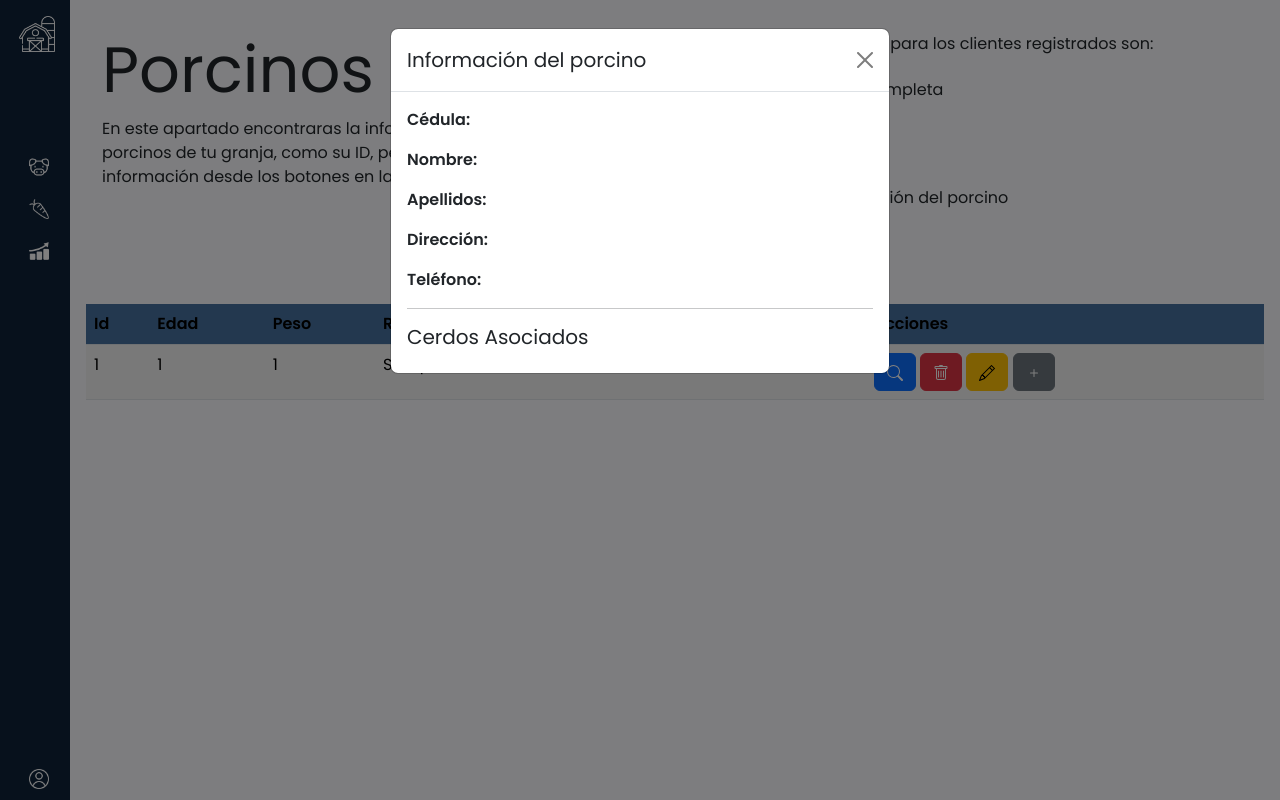
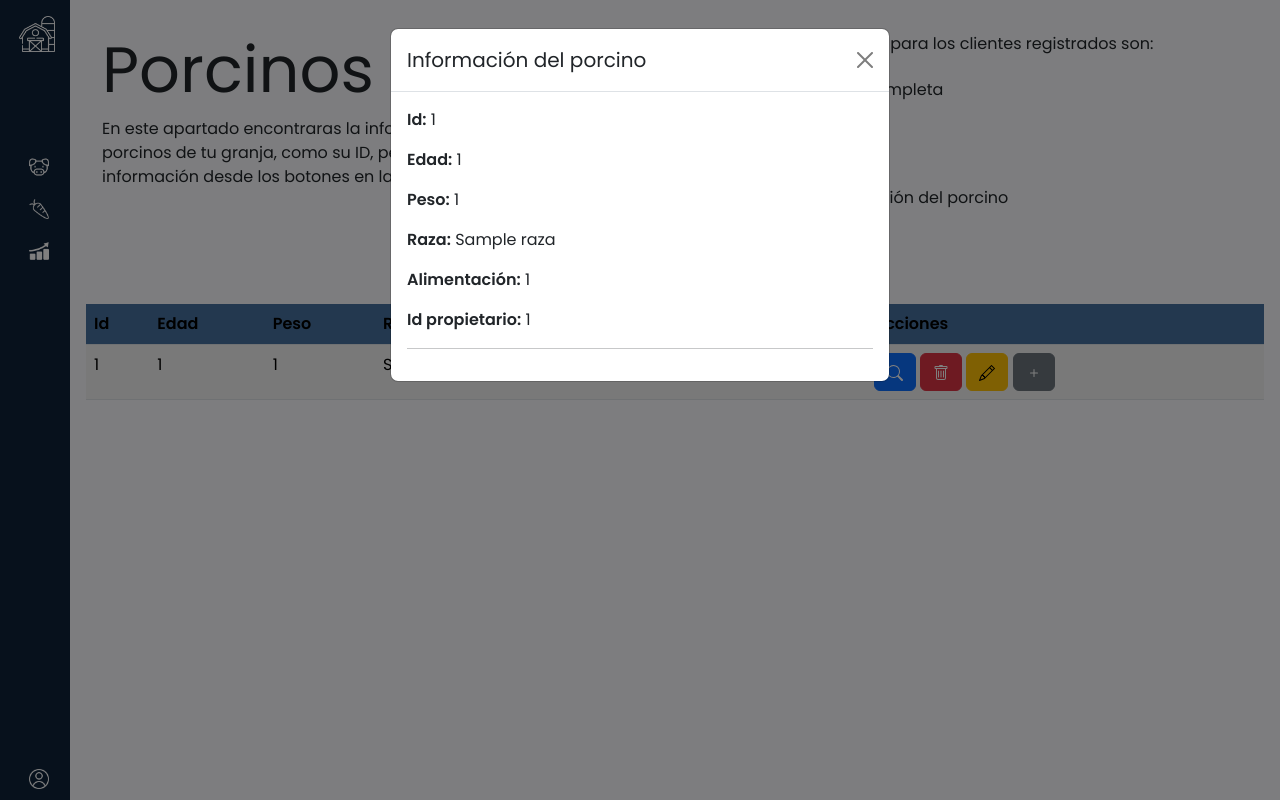
Before and after one commit to SergioGuerra197/ModeloCapas, a Django app: page /porcinos in a window 1280 px wide, after a click that opens the changed part. Run offline with Django 5.2, Linux system fonts and the light colour scheme; tables that the repository leaves empty hold one stand-in row (values such as "Sample post"); some libraries are stand-ins or nearby versions.

Commit message:
Implementación información detallada porcino

```diff
--- a/Granja/Granja/urls.py
+++ b/Granja/Granja/urls.py
@@ -16,7 +16,7 @@ Including another URLconf
 """
 from django.contrib import admin
 from django.urls import path
-from mi_app.views import add, eliminarCliente, porcinos, agregar_porcino, deletePorcino
+from mi_app.views import add, eliminarCliente, porcinos, agregar_porcino, deletePorcino, getPorcino
 from mi_app.views import index
 from mi_app.views import get_cliente
 from mi_app.views import actualizarCliente
@@ -32,5 +32,6 @@ urlpatterns = [
     path('actualizar_cliente/<str:cedula>/', actualizarCliente, name='actualizar_cliente'),
     path('agregar_porcino', agregar_porcino, name='agregar_porcino'),
     path("report", reportClientes),
+    path("porcino/profile/<int:idPorcino>/", getPorcino, name="getPorcino"),
     path("porcino/delete/<int:idPorcino>/", deletePorcino, name="deletePorcino"),
 ]
--- a/Granja/mi_app/static/js/porcinos.js
+++ b/Granja/mi_app/static/js/porcinos.js
@@ -1,3 +1,27 @@
+function loadPorcinoInfo(idporcinos) {
+    // Realizar la solicitud AJAX para obtener los datos del cliente
+    $.ajax({
+        url: 'porcino/profile/' + idporcinos + '/',  // La URL que obtiene los datos del cliente según su cédula
+        type: 'GET',
+        success: function(response) {
+            // Llenar los campos del modal con los datos del cliente
+            $('#modal-idporcino').text(response.idporcinos);
+            $('#modal-edad').text(response.edad);
+            $('#modal-peso').text(response.peso);
+            $('#modal-raza').text(response.razas_idrazas);
+            $('#modal-alimentacion').text(response.clientes_cedula);
+            $('#modal-idpropietario').text(response.clientes_cedula);
+
+        $('#infoModal').modal('show');
+
+
+        },
+        error: function(error) {
+            console.log('Error al obtener los datos del porcino:', error);
+        }
+    });
+}
+
 function setEliminarPorcino(idporcinos) {
     // Establecer la URL de eliminación en el botón de confirmación del modal
     document.getElementById('confirmarEliminarBtn').href = '/porcino/delete/' + idporcinos + '/';
--- a/Granja/mi_app/templates/mi_app/porcinos.html
+++ b/Granja/mi_app/templates/mi_app/porcinos.html
@@ -99,7 +99,7 @@
                     <td>
 
                         <button type="button" class="btn btn-primary" data-bs-toggle="modal" data-bs-target="#infoModal"
-                            onclick="loadClienteInfo('{{ cliente.cedula }}')">
+                            onclick="loadPorcinoInfo('{{ porcino.idporcinos }}')">
                             <svg xmlns="http://www.w3.org/2000/svg" width="16" height="16" fill="currentColor"
                                 class="bi bi-search" viewBox="0 0 16 16">
                                 <path
@@ -203,18 +203,13 @@
             </div>
             <div class="modal-body">
                 <!-- Aquí se llenarán los datos del cliente de manera dinámica -->
-                <p><strong>Cédula:</strong> <span id="modal-cedula"></span></p>
-                <p><strong>Nombre:</strong> <span id="modal-nombre"></span></p>
-                <p><strong>Apellidos:</strong> <span id="modal-apellidos"></span></p>
-                <p><strong>Dirección:</strong> <span id="modal-direccion"></span></p>
-                <p><strong>Teléfono:</strong> <span id="modal-telefono"></span></p>
+                <p><strong>Id:</strong> <span id="modal-idporcino"></span></p>
+                <p><strong>Edad:</strong> <span id="modal-edad"></span></p>
+                <p><strong>Peso:</strong> <span id="modal-peso"></span></p>
+                <p><strong>Raza:</strong> <span id="modal-raza"></span></p>
+                <p><strong>Alimentación:</strong> <span id="modal-alimentacion"></span></p>
+                <p><strong>Id propietario:</strong> <span id="modal-idpropietario"></span></p>
                 <hr>
-
-                <!-- Lista de cerdos asociados al cliente -->
-                <h5>Cerdos Asociados</h5>
-                <ul id="cerdos-list" class="list-group">
-                    <!-- Aquí se llenará la lista de cerdos -->
-                </ul>
             </div>
         </div>
     </div>
--- a/Granja/mi_app/views.py
+++ b/Granja/mi_app/views.py
@@ -1,7 +1,7 @@
 from django.shortcuts import get_object_or_404, render, redirect
 from django.http import HttpResponse, JsonResponse
 from django import forms
-from mi_app.models import Clientes, Porcinos, PorcinosHasAlimentacion, Razas
+from mi_app.models import Alimentacion, Clientes, Porcinos, PorcinosHasAlimentacion, Razas
 
 
 from datetime import datetime
@@ -230,3 +230,21 @@ def deletePorcino(request, idPorcino):
         Porcinos.delete(porcino)
         return redirect('porcinos')
     return redirect('porcinos')
+
+
+
+def getPorcino(request, idPorcino):
+    porcino = Porcinos.objects.get(idporcinos = idPorcino)
+    if(porcino):
+        Alimentos = Alimentacion.objects.all()
+        AlimentosPorcino = PorcinosHasAlimentacion.objects.filter(porcinos_idporcinos = porcino.idporcinos)
+        data = {
+            'idporcinos': porcino.idporcinos,
+            'edad': porcino.edad,
+            'peso': porcino.peso,
+            'razas_idrazas': porcino.razas_idrazas.name,
+            'clientes_cedula': porcino.clientes_cedula.cedula,
+        }
+        return JsonResponse(data)
+
+    return redirect("/")
```
